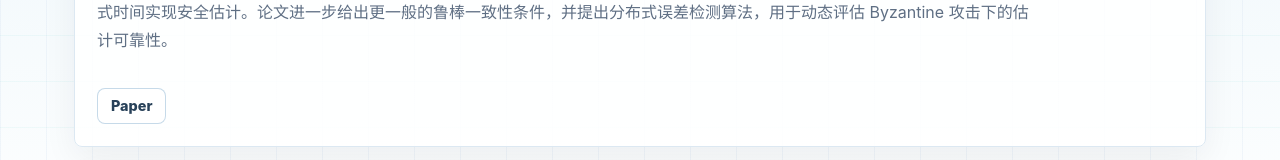
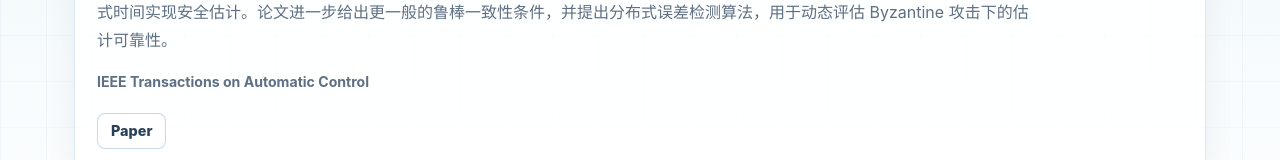
Before and after one commit to zhihao887/lab-web, a Vue app: page /publications in a window 1280 px wide. Shown: the part 517-677 px from the top of the page. Built offline with nearby package versions, Linux system fonts and the light colour scheme; no server answers; the database is empty.

Commit message:
在成果页每个成果的摘要下面加入期刊/会议完整名称

```diff
--- a/src/styles/main.css
+++ b/src/styles/main.css
@@ -1575,6 +1575,14 @@ button {
   color: var(--blue-deep);
 }
 
+.publication-venue-full {
+  margin: 8px 0 0;
+  color: #6f9fca;
+  font-size: 0.88rem;
+  font-weight: 680;
+  line-height: 1.55;
+}
+
 .publication-paper-link {
   min-height: 32px;
   padding: 8px 12px;
--- a/src/views/PublicationsView.vue
+++ b/src/views/PublicationsView.vue
@@ -43,6 +43,7 @@
           </RouterLink>
           <p class="authors">{{ pub.authors }}</p>
           <p>{{ pub.abstract }}</p>
+          <p v-if="pub.venue" class="publication-venue-full">{{ pub.venue }}</p>
           <div v-if="pub.paper" class="tag-row publication-links">
             <a
               class="button secondary small publication-paper-link"
```
